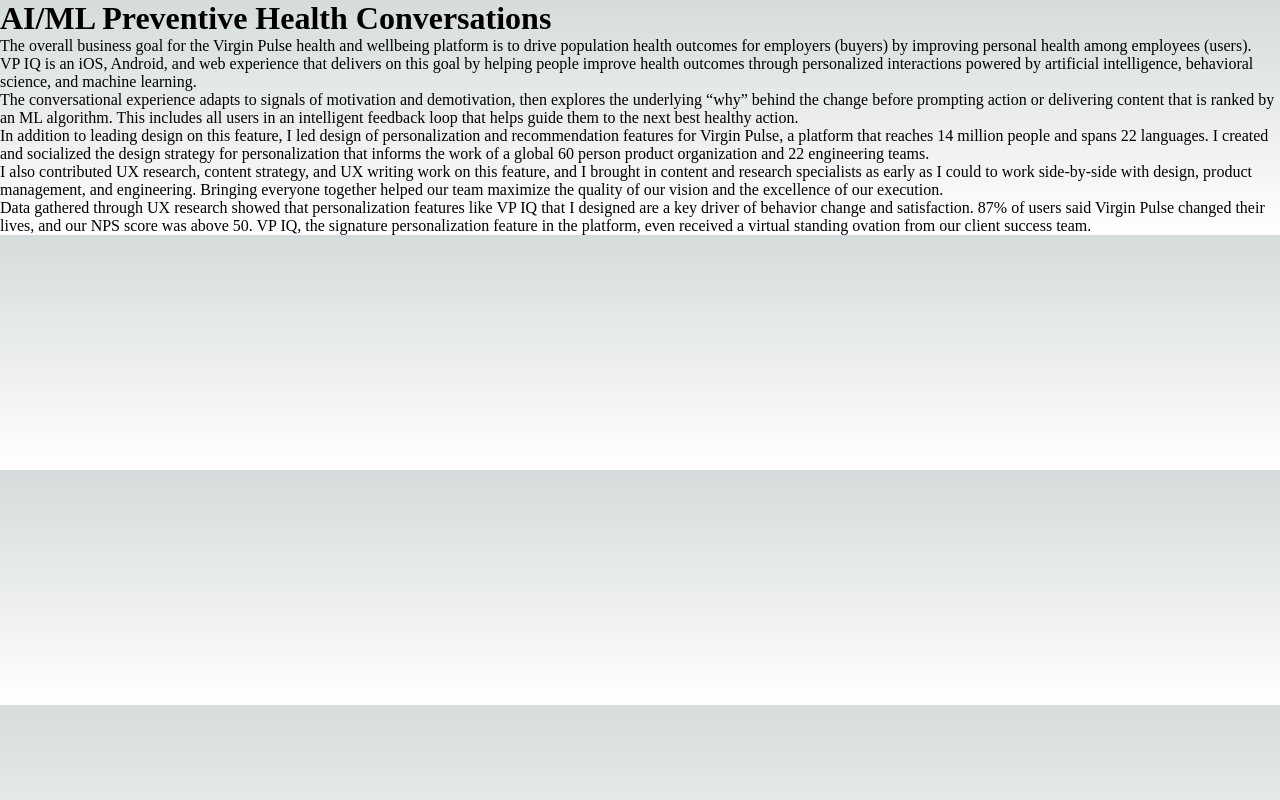
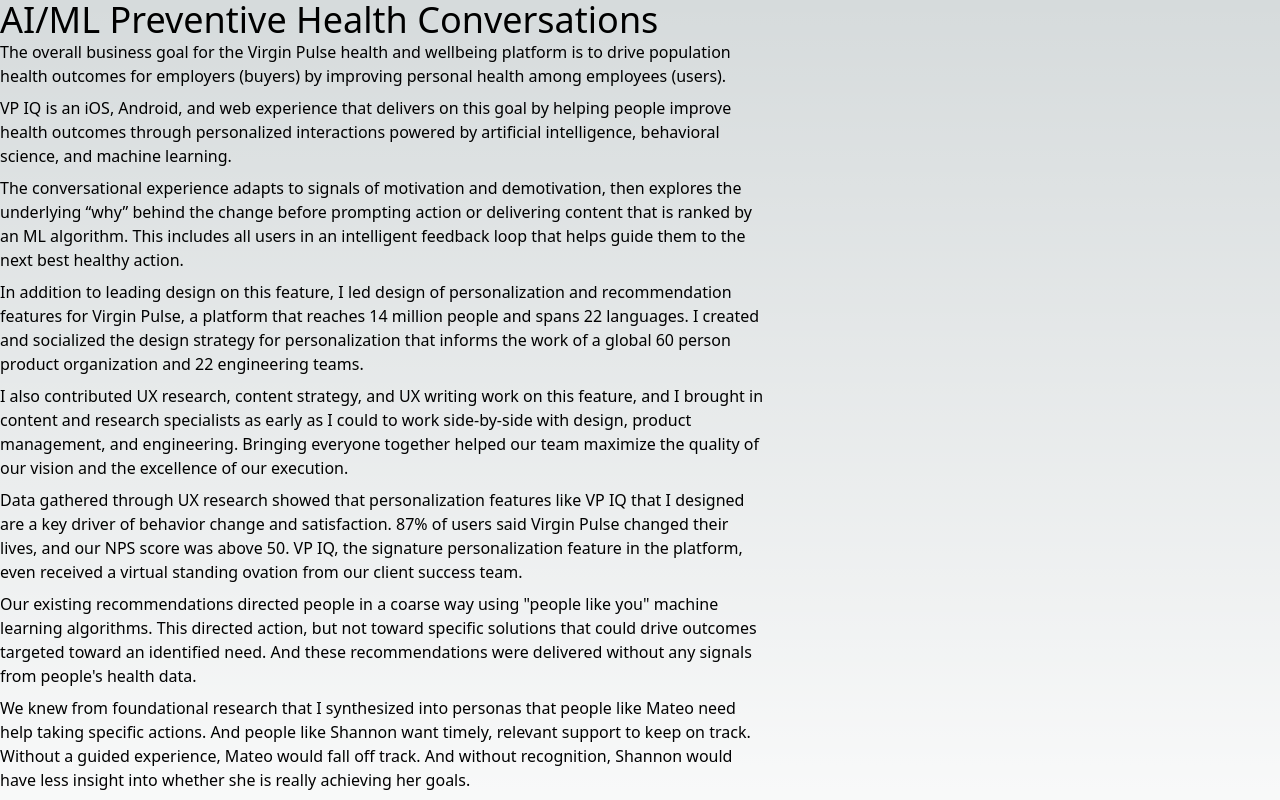
Before and after one commit to adobbs/portfolio, a Next.js app: page /design-case-study in a window 1280 px wide. Shown: the top 800 px of the page. Built offline with nearby package versions, Linux system fonts and the light colour scheme.

Commit message:
Add tailwind css and initial text styles

```diff
--- a/pages/design-case-study.tsx
+++ b/pages/design-case-study.tsx
@@ -1,18 +1,27 @@
 export default function DesignCaseStudy() {
     return (
         <>
-            <h1>AI/ML Preventive Health Conversations</h1>
-            <p>The overall business goal for the Virgin Pulse health and wellbeing platform is to drive population health outcomes for employers (buyers) by improving personal health among employees (users).</p>
+            <h1 className="text-4xl">AI/ML Preventive Health Conversations</h1>
+            <section className="text-base max-w-3xl">
+                <p className="mb-2">The overall business goal for the Virgin Pulse health and wellbeing platform is to drive population health outcomes for employers (buyers) by improving personal health among employees (users).</p>
 
-            <p>VP IQ is an iOS, Android, and web experience that delivers on this goal by helping people improve health outcomes through personalized interactions powered by artificial intelligence, behavioral science, and machine learning.</p>
+                <p className="mb-2">VP IQ is an iOS, Android, and web experience that delivers on this goal by helping people improve health outcomes through personalized interactions powered by artificial intelligence, behavioral science, and machine learning.</p>
 
-            <p>The conversational experience adapts to signals of motivation and demotivation, then explores the underlying “why” behind the change before prompting action or delivering content that is ranked by an ML algorithm. This includes all users in an intelligent feedback loop that helps guide them to the next best healthy action.</p>
+                <p className="mb-2">The conversational experience adapts to signals of motivation and demotivation, then explores the underlying “why” behind the change before prompting action or delivering content that is ranked by an ML algorithm. This includes all users in an intelligent feedback loop that helps guide them to the next best healthy action.</p>
 
-            <p>In addition to leading design on this feature, I led design of personalization and recommendation features for Virgin Pulse, a platform that reaches 14 million people and spans 22 languages. I created and socialized the design strategy for personalization that informs the work of a global 60 person product organization and 22 engineering teams.</p>
+                <p className="mb-2">In addition to leading design on this feature, I led design of personalization and recommendation features for Virgin Pulse, a platform that reaches 14 million people and spans 22 languages. I created and socialized the design strategy for personalization that informs the work of a global 60 person product organization and 22 engineering teams.</p>
 
-            <p>I also contributed UX research, content strategy, and UX writing work on this feature, and I brought in content and research specialists as early as I could to work side-by-side with design, product management, and engineering. Bringing everyone together helped our team maximize the quality of our vision and the excellence of our execution.</p>
+                <p className="mb-2">I also contributed UX research, content strategy, and UX writing work on this feature, and I brought in content and research specialists as early as I could to work side-by-side with design, product management, and engineering. Bringing everyone together helped our team maximize the quality of our vision and the excellence of our execution.</p>
 
-            <p>Data gathered through UX research showed that personalization features like VP IQ that I designed are a key driver of behavior change and satisfaction. 87% of users said Virgin Pulse changed their lives, and our NPS score was above 50. VP IQ, the signature personalization feature in the platform, even received a virtual standing ovation from our client success team.</p>
+                <p className="mb-2">Data gathered through UX research showed that personalization features like VP IQ that I designed are a key driver of behavior change and satisfaction. 87% of users said Virgin Pulse changed their lives, and our NPS score was above 50. VP IQ, the signature personalization feature in the platform, even received a virtual standing ovation from our client success team.</p>
+            </section>
+            <section className="text-base max-w-3xl">
+                <p className="mb-2">Our existing recommendations directed people in a coarse way using "people like you" machine learning algorithms. This directed action, but not toward specific solutions that could drive outcomes targeted toward an identified need. And these recommendations were delivered without any signals from people's health data.</p>
+
+                <p className="mb-2">We knew from foundational research that I synthesized into personas that people like Mateo need help taking specific actions. And people like Shannon want timely, relevant support to keep on track. Without a guided experience, Mateo would fall off track. And without recognition, Shannon would have less insight into whether she is really achieving her goals.</p>
+
+                <p className="mb-2">We could only drive health outcomes if we got people to change their behavior in the real world. That means we needed to react to data signals from real world behaviors, and align our massive content library with the underlying needs driving changes in people's behavior. Unlike other recommendation systems, we didn't win by getting people to watch one more video, listen to one more song, add one more item to their cart, or keep scrolling their feed for one more hour. We won every time one more life was changed for the better.</p>
+            </section>
         </>
     );
 }
--- /dev/null
+++ b/postcss.config.js
@@ -0,0 +1,6 @@
+module.exports = {
+  plugins: {
+    tailwindcss: {},
+    autoprefixer: {},
+  },
+}
--- a/styles/globals.css
+++ b/styles/globals.css
@@ -1,3 +1,7 @@
+@tailwind base;
+@tailwind components;
+@tailwind utilities;
+
 :root {
   --max-width: 1100px;
   --border-radius: 12px;
--- /dev/null
+++ b/tailwind.config.js
@@ -0,0 +1,11 @@
+/** @type {import('tailwindcss').Config} */
+module.exports = {
+  content: [
+    "./pages/**/*.{js,ts,jsx,tsx}",
+    "./components/**/*.{js,ts,jsx,tsx}",
+  ],
+  theme: {
+    extend: {},
+  },
+  plugins: [],
+}
```
Also changed, not shown: package.json (+7 -0 lines), 1 other file (tests, documents, lock files or other folders).
